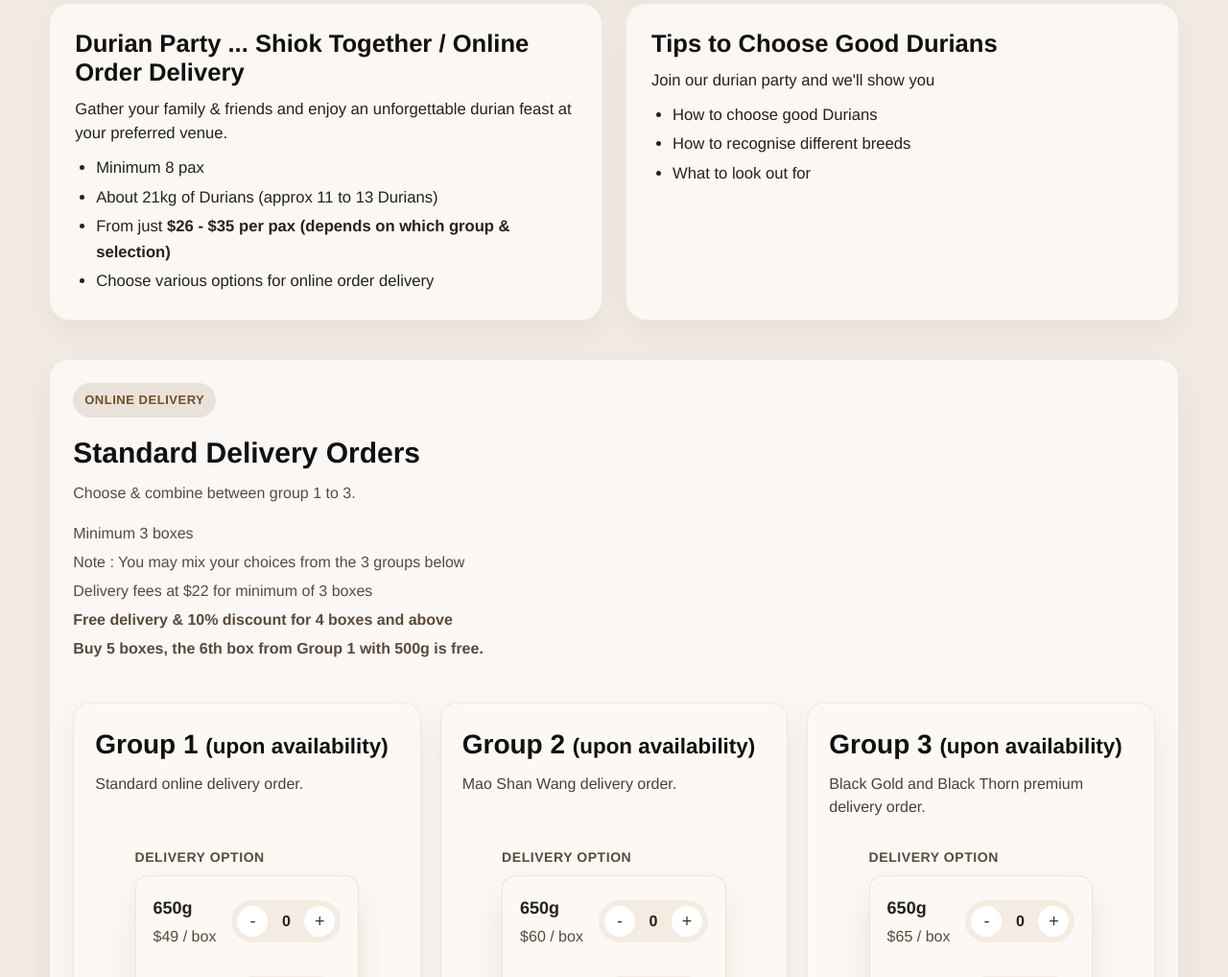
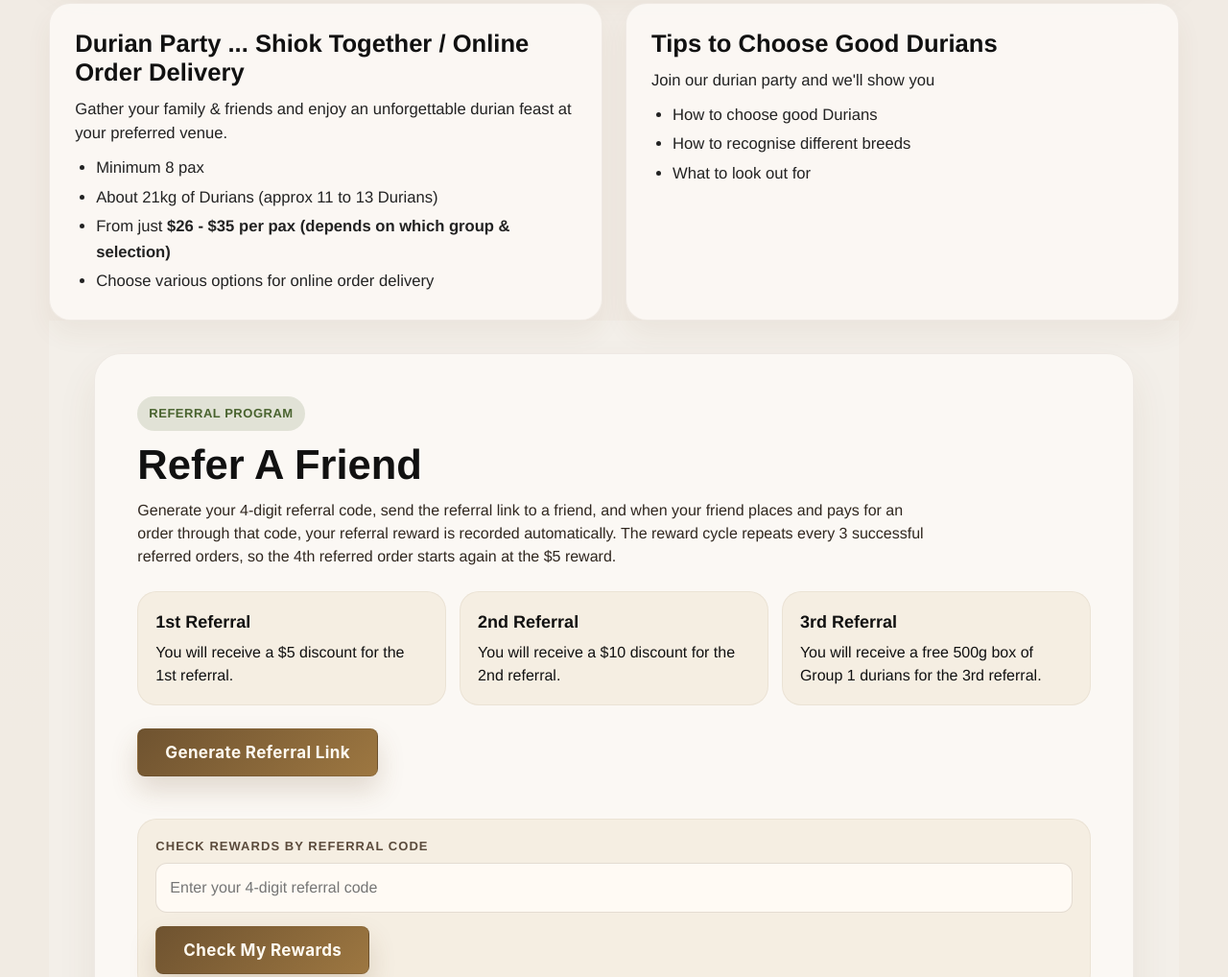
Before and after one commit to joshmasday-png/durian-paradise, a website: page index.html in a window 1280 px wide. Shown: the part 1782-2800 px from the top of the page at 96% size. Drawn offline with Linux system fonts and the light colour scheme; no server answers.

Commit message:
Restore cart trigger and referral section

```diff
--- a/index.html
+++ b/index.html
@@ -1047,6 +1047,10 @@
         <a href="contact-us.html">Contact Us</a>
         <a href="#reviews">Reviews</a>
       </nav>
+      <button class="header-cart-trigger" type="button" data-cart-trigger aria-controls="cart-drawer" aria-expanded="false">
+        <span>View Cart</span>
+        <span class="header-cart-badge" data-cart-count>0</span>
+      </button>
     </div>
   </header>
 
@@ -1090,6 +1094,53 @@
           </ul>
         </div>
       </div>
+
+      <section id="referral" class="section referral-section">
+        <div class="container">
+          <div class="referral-card">
+            <span class="order-badge party">Referral Program</span>
+            <h2>Refer A Friend</h2>
+            <p>Generate your 4-digit referral code, send the referral link to a friend, and when your friend places and pays for an order through that code, your referral reward is recorded automatically. The reward cycle repeats every 3 successful referred orders, so the 4th referred order starts again at the $5 reward.</p>
+
+            <div class="referral-rewards">
+              <div class="referral-reward">
+                <strong>1st Referral</strong>
+                <span>You will receive a $5 discount for the 1st referral.</span>
+              </div>
+              <div class="referral-reward">
+                <strong>2nd Referral</strong>
+                <span>You will receive a $10 discount for the 2nd referral.</span>
+              </div>
+              <div class="referral-reward">
+                <strong>3rd Referral</strong>
+                <span>You will receive a free 500g box of Group 1 durians for the 3rd referral.</span>
+              </div>
+            </div>
+
+            <div class="referral-actions">
+              <button class="btn-email" type="button" data-referral-submit>Generate Referral Link</button>
+            </div>
+            <div class="referral-message" data-referral-message></div>
+            <div class="referral-output" data-referral-output>
+              <strong>Your referral code</strong>
+              <code data-referral-code></code>
+              <strong>Your referral link</strong>
+              <code data-referral-link></code>
+              <button class="btn-email" type="button" data-copy-referral-link>Copy Referral Link</button>
+            </div>
+            <div class="referral-form" style="margin-top: 14px;">
+              <div class="referral-field">
+                <label for="referral-lookup-code">Check Rewards By Referral Code</label>
+                <input id="referral-lookup-code" type="text" maxlength="4" inputmode="numeric" placeholder="Enter your 4-digit referral code" data-referral-lookup-code />
+              </div>
+              <div class="referral-actions" style="margin-top: 14px;">
+                <button class="btn-email" type="button" data-check-referral>Check My Rewards</button>
+              </div>
+            </div>
+            <div class="referral-status-panel" data-referral-status hidden></div>
+          </div>
+        </div>
+      </section>
 
       <div class="order-hub">
         <section id="online-delivery" class="order-subsection">
```
